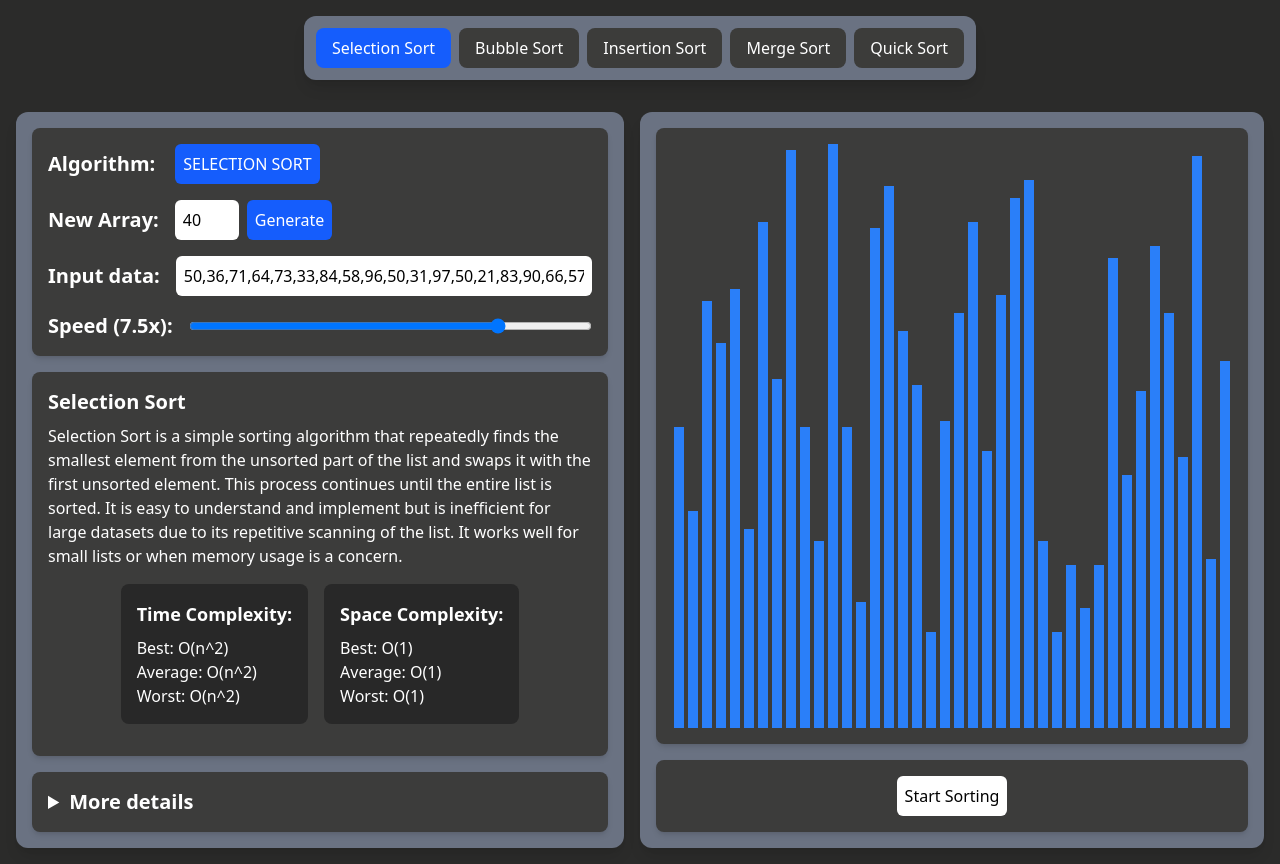
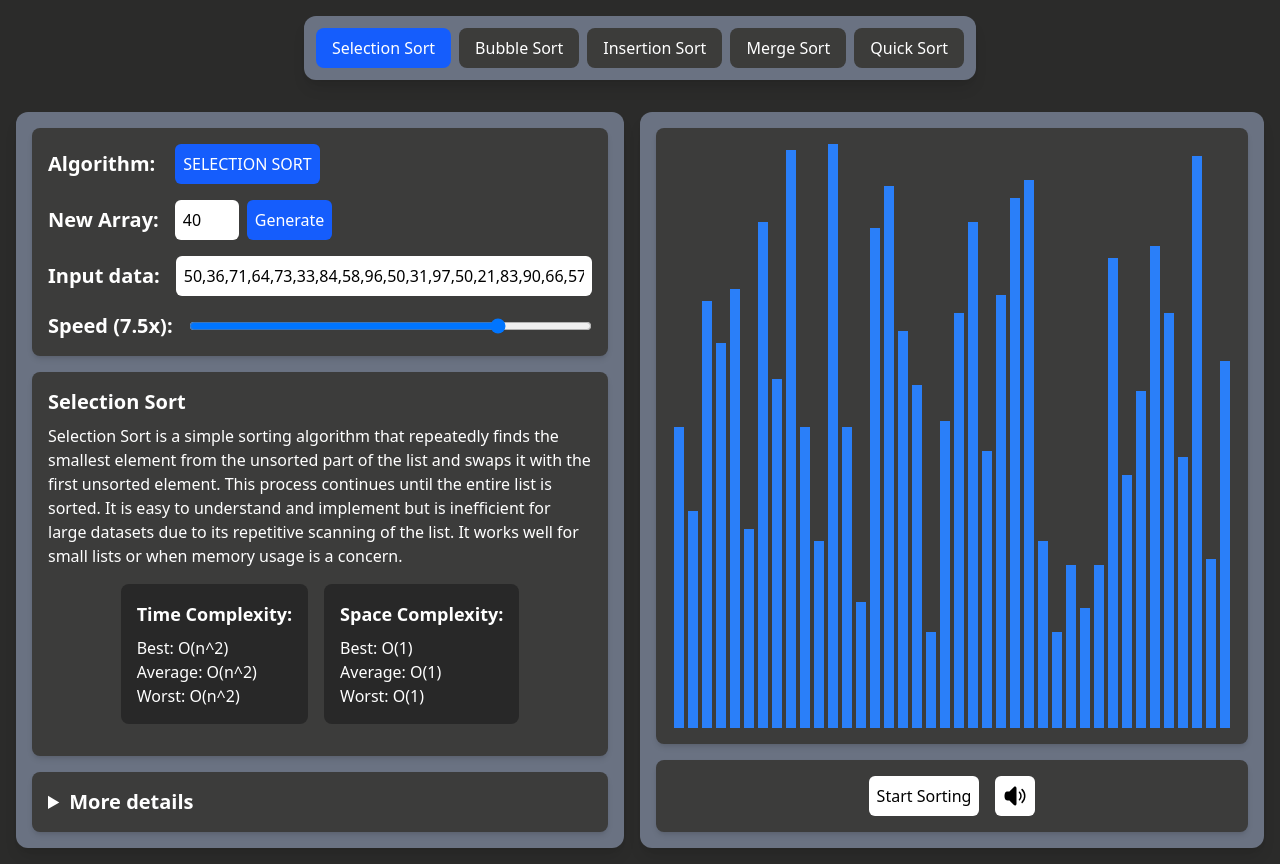
Before and after one commit to ErArbazAnsari/AlgoVisualizer, a React (Vite) app: page / in a window 1280 px wide. Built offline with nearby package versions, Linux system fonts and the light colour scheme.

Commit message:
mute un mute fun

```diff
--- a/src/components/AlgoVisualizer.jsx
+++ b/src/components/AlgoVisualizer.jsx
@@ -1,6 +1,7 @@
 import React, { useEffect, useState } from "react";
 import { TfiReload } from "react-icons/tfi";
 import { algoDetails } from "../algoDetails/algos";
+import { HiSpeakerWave, HiSpeakerXMark } from "react-icons/hi2";
 
 const AlgoVisualizer = () => {
     const [data, setData] = useState([]);
@@ -8,6 +9,7 @@ const AlgoVisualizer = () => {
     const [speedValue, setSpeedValue] = useState(7.5);
     const [currentIndices, setCurrentIndices] = useState([]);
     const [arraySize, setArraySize] = useState(40);
+    const [mute, setMute] = useState(false);
     const [audio, setAudio] = useState(0.2);
     const [working, setWorking] = useState(false);
 
@@ -505,6 +507,7 @@ const AlgoVisualizer = () => {
                         })}
                     </div>
                     <div className="controls bg-[#3c3c3b] p-4 rounded-lg text-white flex justify-center shadow-md gap-4">
+                        <span>
                             {working ? (
                                 <button
                                     className="bg-red-500 p-2 rounded-md hover:bg-red-600 transition-all duration-200 cursor-pointer active:bg-red-500 text-black"
@@ -516,7 +519,7 @@ const AlgoVisualizer = () => {
                                 </button>
                             ) : (
                                 <button
-                                className="bg-white p-2 rounded-md hover:bg-gray-300 transition-all duration-200 cursor-pointer active:bg-white text-black"
+                                    className="bg-white p-2 rounded-md hover:bg-blue-200 transition-all duration-200 cursor-pointer active:bg-white text-black select-none"
                                     onClick={async () => {
                                         setWorking(true);
                                         await handleSort(); // Ensure sorting completes
@@ -526,6 +529,16 @@ const AlgoVisualizer = () => {
                                     Start Sorting
                                 </button>
                             )}
+                        </span>
+                        <span
+                            className="bg-white p-2 rounded-md hover:bg-blue-200 transition-all duration-200 cursor-pointer active:bg-white text-black flex items-center text-2xl"
+                            onClick={() => {
+                                setMute((prev) => !prev);
+                                setAudio((prev) => (prev === 0 ? 0.2 : 0));
+                            }}
+                        >
+                            {mute ? <HiSpeakerXMark /> : <HiSpeakerWave />}
+                        </span>
                     </div>
                 </div>
             </div>
```
Lines whose indentation alone changed are shown as unchanged.
